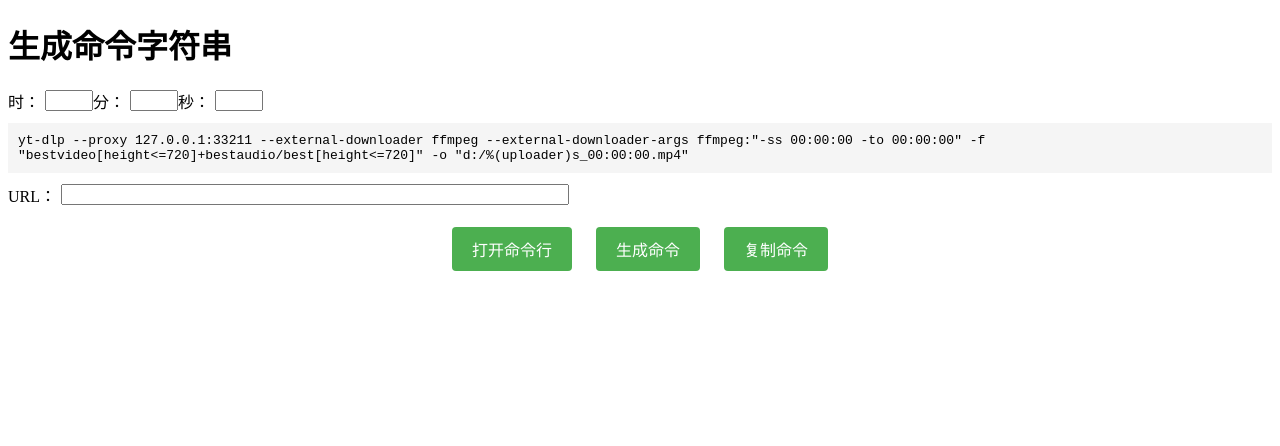
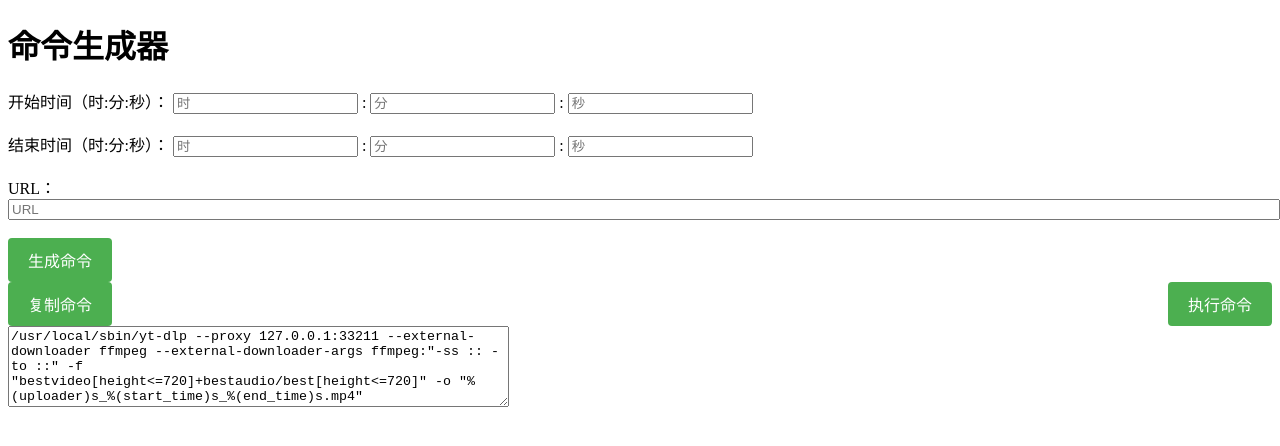
Before and after one commit to shaosw/video, a plain HTML site: page index.html in a window 1280 px wide. Both pictures are taken after a click on the button "生成命令". Drawn offline with Linux system fonts and the light colour scheme.

Commit message:
Update index.html

```diff
--- a/index.html
+++ b/index.html
@@ -1,130 +1,87 @@
 <!DOCTYPE html>
 <html>
 <head>
-    <title>生成 字符串</title>
+    <title>命令生成器</title>
     <style>
-        .command-container {
+        #command-buttons {
             display: flex;
-            align-items: center;
-            margin-bottom: 10px;
+            justify-content: space-between;
         }
 
-        .command-container label {
-            margin-right: 5px;
-        }
-
-        .command-container input[type="text"] {
-            width: 40px;
-        }
-
-        .command-container button {
-            margin-left: 10px;
-        }
-
-        .command {
-            background-color: #f5f5f5;
-            padding: 10px;
-            font-family: monospace;
-            white-space: pre-wrap;
-        }
-
-        .url-container {
-            display: flex;
-            align-items: center;
-            margin-top: 10px;
-        }
-
-        .url-container label {
-            margin-right: 5px;
-        }
-
-        .url-container input[type="text"] {
-            width: 500px;
-        }
-
-        .button-container {
-            text-align: center;
-            margin-top: 20px;
-        }
-
-        .button-container button {
+        .button {
             padding: 10px 20px;
             font-size: 16px;
             background-color: #4CAF50;
             color: white;
             border: none;
+            border-radius: 4px;
             cursor: pointer;
-            border-radius: 4px;
-            margin: 0 10px;
         }
 
-        .button-container button:hover {
+        .button:hover {
             background-color: #45a049;
         }
     </style>
     <script>
         function generateCommand() {
-            var hours = document.getElementById("hours").value;
-            var minutes = document.getElementById("minutes").value;
-            var seconds = document.getElementById("seconds").value;
+            var startHour = document.getElementById("start-hour").value;
+            var startMinute = document.getElementById("start-minute").value;
+            var startSecond = document.getElementById("start-second").value;
+            var endHour = document.getElementById("end-hour").value;
+            var endMinute = document.getElementById("end-minute").value;
+            var endSecond = document.getElementById("end-second").value;
             var url = document.getElementById("url").value;
 
-            var start = hours.padStart(2, '0') + ':' + minutes.padStart(2, '0') + ':' + seconds.padStart(2, '0');
+            var command = `/usr/local/sbin/yt-dlp --proxy 127.0.0.1:33211 --external-downloader ffmpeg --external-downloader-args ffmpeg:"-ss ${startHour}:${startMinute}:${startSecond} -to ${endHour}:${endMinute}:${endSecond}" -f "bestvideo[height<=720]+bestaudio/best[height<=720]" -o "%(uploader)s_%(start_time)s_%(end_time)s.mp4" ${url}`;
 
-            var command = `yt-dlp --proxy 127.0.0.1:33211 --external-downloader ffmpeg --external-downloader-args ffmpeg:"-ss ${start} -to ${start}" -f "bestvideo[height<=720]+bestaudio/best[height<=720]" -o "d:/%(uploader)s_${start}.mp4" ${url}`;
-
-            document.getElementById("command").textContent = command;
+            var commandOutput = document.getElementById("command-output");
+            commandOutput.value = command;
         }
 
         function copyCommand() {
-            var commandText = document.getElementById("command").textContent;
-
-            var tempInput = document.createElement("input");
-            tempInput.value = commandText;
-            document.body.appendChild(tempInput);
-            tempInput.select();
+            var commandOutput = document.getElementById("command-output");
+            commandOutput.select();
             document.execCommand("copy");
-            document.body.removeChild(tempInput);
-
             alert("命令已复制到剪贴板！");
         }
 
-        function openCommandPrompt() {
-            window.location.href = "cmd:";
+        function openCmd() {
+            var commandOutput = document.getElementById("command-output").value;
+            var cmdCommand = "cmd /c start cmd.exe /K \"" + commandOutput + "\"";
+            window.open(cmdCommand, "_blank");
         }
 
-        document.addEventListener("keydown", function(event) {
-            if (event.keyCode === 13) { // Enter key
+        function handleKeyPress(event) {
+            if (event.keyCode === 13) {
+                event.preventDefault();
                 generateCommand();
             }
-        });
+        }
     </script>
 </head>
 <body>
-    <h1>生成命令字符串</h1>
+    <h1>命令生成器</h1>
+    <label for="start-hour">开始时间（时:分:秒）：</label>
+    <input type="text" id="start-hour" placeholder="时"> :
+    <input type="text" id="start-minute" placeholder="分"> :
+    <input type="text" id="start-second" placeholder="秒"><br><br>
 
-    <div class="command-container">
-        <label for="hours">时：</label>
-        <input type="text" id="hours" maxlength="2" size="2">
-        <label for="minutes">分：</label>
-        <input type="text" id="minutes" maxlength="2" size="2">
-        <label for="seconds">秒：</label>
-        <input type="text" id="seconds" maxlength="2" size="2">
+    <label for="end-hour">结束时间（时:分:秒）：</label>
+    <input type="text" id="end-hour" placeholder="时"> :
+    <input type="text" id="end-minute" placeholder="分"> :
+    <input type="text" id="end-second" placeholder="秒"><br><br>
 
+    <label for="url">URL：</label>
+    <input type="text" id="url" placeholder="URL" style="width: 100%;" maxlength="1000" onkeypress="handleKeyPress(event)"><br><br>
+
+    <button onclick="generateCommand()" class="button">生成命令</button>
+
+    <div id="command-buttons">
+        <button onclick="copyCommand()" class="button">复制命令</button>
+        <button onclick="openCmd()" class="button">执行命令</button>
     </div>
 
+    <textarea id="command-output" rows="5" cols="60" readonly></textarea>
 
-    <div class="command" id="command"></div>
-
-    <div class="url-container">
-        <label for="url">URL：</label>
-        <input type="text" id="url">
-    </div>
-
-    <div class="button-container">
-        <button onclick="openCommandPrompt()">打开命令行</button>
-        <button onclick="generateCommand()">生成命令</button>
-        <button onclick="copyCommand()">复制命令</button>
-    </div>
 </body>
 </html>
```
